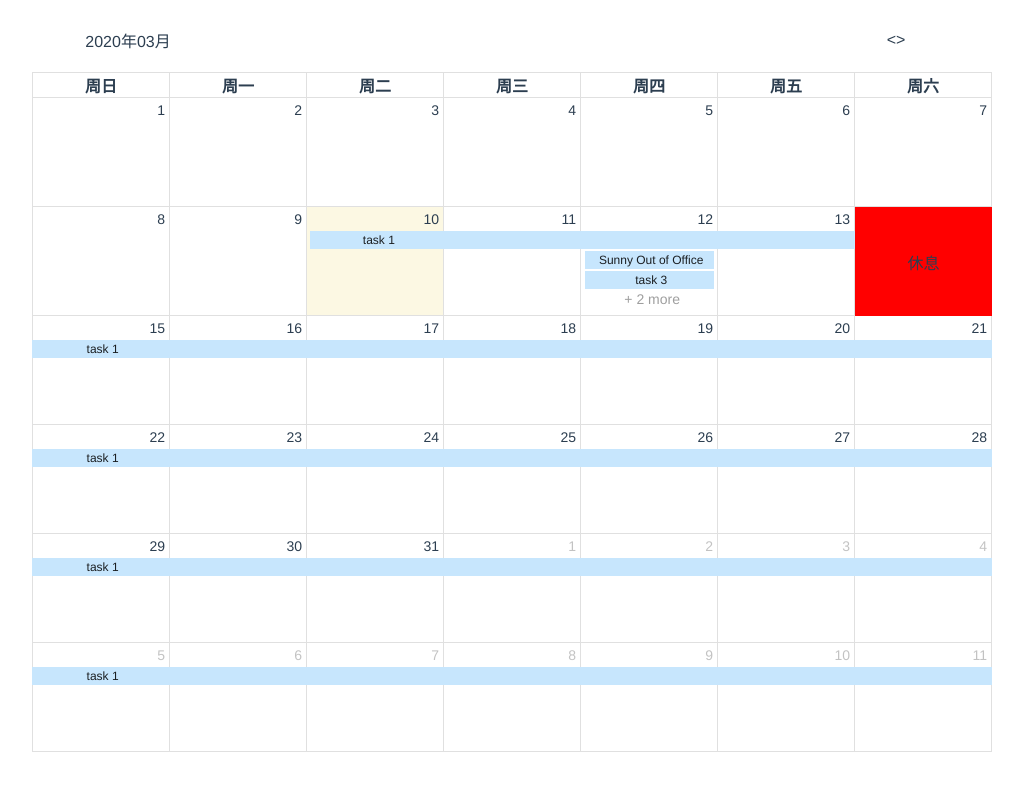
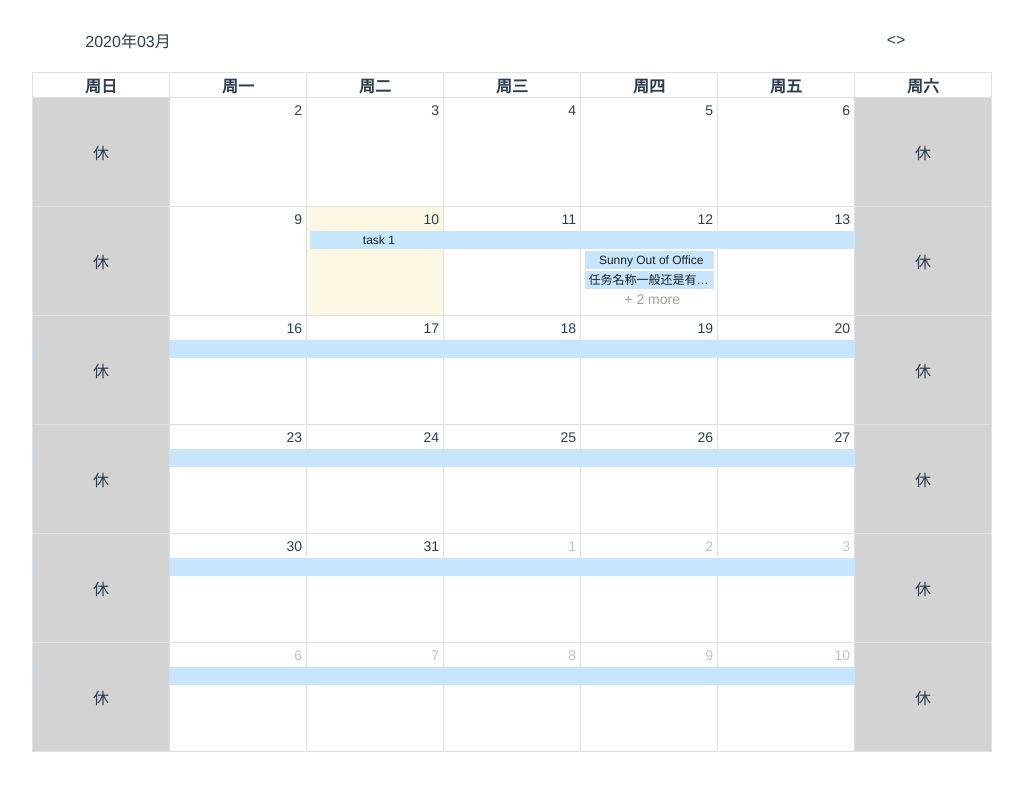
Before and after one commit to xszlq/vue-demos, a Vue app: page /calendar in a window 1280 px wide. Shown: the top 790 px of the page, without its empty margins (128-1151 px from the left). Built offline with nearby package versions, Linux system fonts and the light colour scheme.

Commit message:
calendar

```diff
--- a/src/views/Calendar.vue
+++ b/src/views/Calendar.vue
@@ -18,7 +18,7 @@
       end : '2020-03-12'
     },
     {
-      title : 'task 3',
+      title : '任务名称一般还是有十个字吧',
       start : '2020-03-12',
       end : '2020-03-12'
     },
--- a/src/views/calendar/components/body.vue
+++ b/src/views/calendar/components/body.vue
@@ -10,6 +10,8 @@
             :class="{'today' : day.isToday,
               'not-cur-month' : !day.isCurMonth}">
             <p class="day-number">{{day.monthDay}}</p>
+
+            <div class="rest-day" v-if="day.weekDay === 0 || day.weekDay === 6">休</div>
           </div>
         </div>
       </div>
@@ -21,7 +23,6 @@
             :class="{'today' : day.isToday,
               'not-cur-month' : !day.isCurMonth}" @click.stop="dayClick(day.date, $event)">
             <p class="day-number">{{day.monthDay}}</p>
-            <div class="rest-day" v-if="day.monthDay === 14">休息</div>
 
             <div class="event-box">
               <p class="event-item" v-for="event in day.events" v-show="event.cellIndex <= eventLimit"
@@ -276,11 +277,23 @@
       border-left:1px solid #e0e0e0;
       display: flex;
       .day-cell{
+        position: relative;
         flex:1;
         min-height: 100px;
         padding:4px;
         border-right:1px solid #e0e0e0;
         border-bottom:1px solid #e0e0e0;
+
+        .rest-day{
+          position: absolute;
+          background-color: lightgray;
+          top: 0; left: 0; width: 100%; height: 100%;
+          display: flex;
+          align-items: center;
+          justify-content: center;
+          z-index: 10;
+        }
+
         .day-number{
           text-align: right;
         }
@@ -303,21 +316,11 @@
       .events-week{
         display: flex;
         .events-day{
-          position: relative;
           cursor: pointer;
           flex:1;
           min-height: 109px;
           overflow: hidden;
           text-overflow: ellipsis;
-
-          .rest-day{
-            position: absolute;
-            background-color: red;
-            top: 0; left: 0; width: 100%; height: 100%;
-            display: flex;
-            align-items: center;
-            justify-content: center;
-          }
 
           .day-number{
             text-align: right;
```
